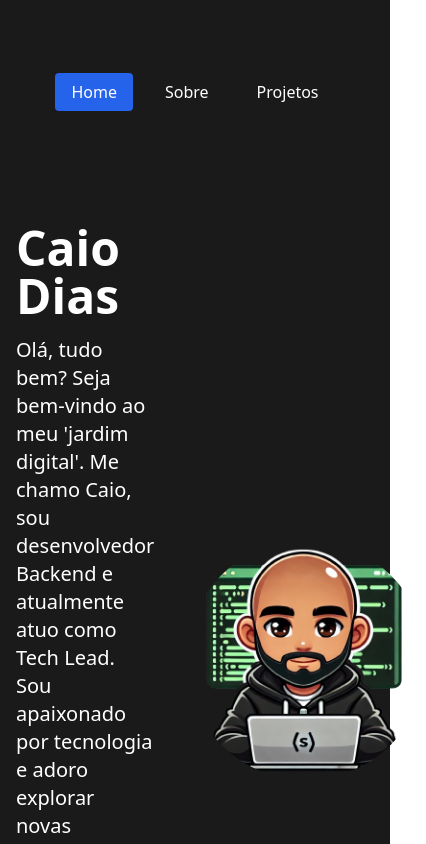
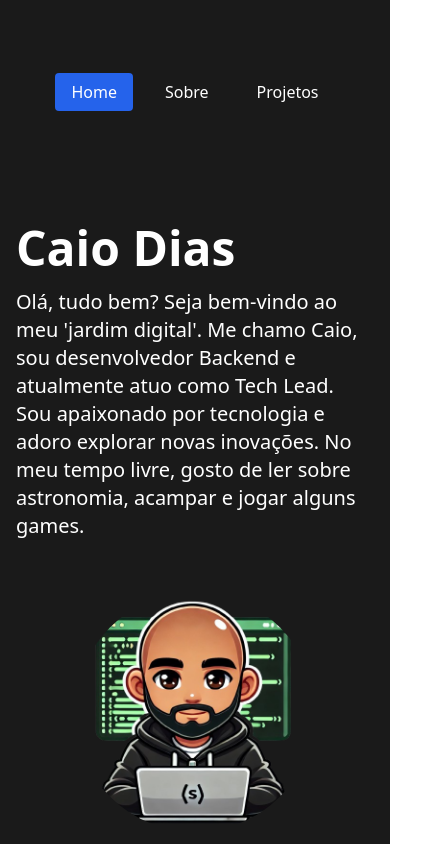
Before and after one commit to CaioCLDias/CaioCLDias.github.io, a Vue app: page /#/ in a window 390 px wide. Shown: the top 844 px of the page, 426 px wide, since content can reach past the window. Built offline with nearby package versions, Linux system fonts and the light colour scheme.

Commit message:
ajustes finais

```diff
--- a/src/App.vue
+++ b/src/App.vue
@@ -19,7 +19,7 @@
           <img src="./assets/icons/github.svg" alt="GitHub" class="w-6 h-6">
         </a>
       </div>
-      <p>&copy; 2024 Caio Dias</p>
+      <p>&copy; 2024 CCLDIAS</p>
     </footer>
   </div>
 </template>
--- a/src/assets/data/academic.json
+++ b/src/assets/data/academic.json
@@ -4,7 +4,7 @@
       "startYear": "2017",
       "endMonth": "jul",
       "endYear": "2021",
-      "title": "Analise e Desenvolvimento de Sistrmas",
+      "title": "Analise e Desenvolvimento de Sistemas",
       "institution": "FATEC Ourinhos, SP",
       "description": "Início da faculdade. Introdução a novos conceitos e aprimoramento teórico."
     }
--- a/src/views/AboutPage.vue
+++ b/src/views/AboutPage.vue
@@ -1,8 +1,15 @@
 <template>
   <div class="about-page container mx-auto p-4 max-w-3xl">
+    <!-- Imagem fixa à direita -->
+    <div class="image-container">
+      <img src="../assets/images/avatar2.png" alt="Minha imagem" class="fixed-image">
+    </div>
+
+    <!-- Texto -->
+    <div class="text-container">
       <h1 class="text-4xl font-bold mb-8">Sobre Mim</h1>
       <div v-if="text">
-      <div class="text-lg" v-html="text"></div>
+        <div class="text-lg justified-text" v-html="text"></div>
       </div>
       <div v-else>
         <p>Carregando informações...</p>
@@ -41,8 +48,6 @@
           </div>
         </div>
       </div>
-    <div v-else>
-      <p>Carregando informações...</p>
     </div>
   </div>
 </template>
@@ -68,6 +73,24 @@ export default {
 .about-page {
   max-width: 40rem;
   margin: 0 auto;
+}
+
+.text-container {
+  max-width: 100%;
+  margin-left: 20px;
+}
+
+.image-container {
+  position: relative;
+}
+
+.fixed-image {
+  position: fixed;
+  top: 150px;
+  right: 250px;
+  width: 400px;
+  height: auto;
+  border-radius: 8px;
 }
 
 .timeline {
@@ -100,4 +123,16 @@ export default {
 h2 {
   color: #3498db;
 }
+
+.justified-text {
+  text-align: justify;
+  line-height: 1.6;
+}
+
+/* Ocultar imagem em telas menores para evitar sobreposição */
+@media (max-width: 768px) {
+  .fixed-image {
+    display: none;
+  }
+}
 </style>
--- a/src/views/HomePage.vue
+++ b/src/views/HomePage.vue
@@ -1,7 +1,7 @@
 <template>
   <div class="home-page bg-black text-white min-h-screen flex flex-col items-center pt-20">
     <!-- Seção de Apresentação -->
-    <div class="flex items-center justify-between max-w-5xl w-full mx-auto">
+    <div class="presentation-container flex items-center justify-between max-w-5xl w-full mx-auto">
       <div class="text-left">
         <h1 class="text-5xl font-bold mb-4">Caio Dias</h1>
         <p class="text-xl mb-8">{{ summary }}</p>
@@ -92,11 +92,11 @@ export default {
 }
 
 .max-w-5xl {
-  max-width: 50rem; /* Ajustar o tamanho máximo da seção */
+  max-width: 50rem;
 }
 
 .text-left {
-  margin-right: auto; /* Para garantir o alinhamento à esquerda */
+  margin-right: auto;
 }
 
 .timeline {
@@ -146,4 +146,17 @@ h2 {
     grid-template-columns: repeat(3, 1fr);
   }
 }
+
+/* Para dispositivos menores */
+@media (max-width: 768px) {
+  .presentation-container {
+    flex-direction: column; /* Muda o layout para coluna em dispositivos menores */
+    align-items: center;
+  }
+
+  .presentation-container img {
+    margin-left: 0;
+    margin-top: 20px; /* Coloca a imagem abaixo do texto */
+  }
+}
 </style>
```
Also changed, not shown: src/assets/data/about.json (+1 -1 lines), src/assets/images/avatar2.png (added). Lines whose indentation alone changed are shown as unchanged.
